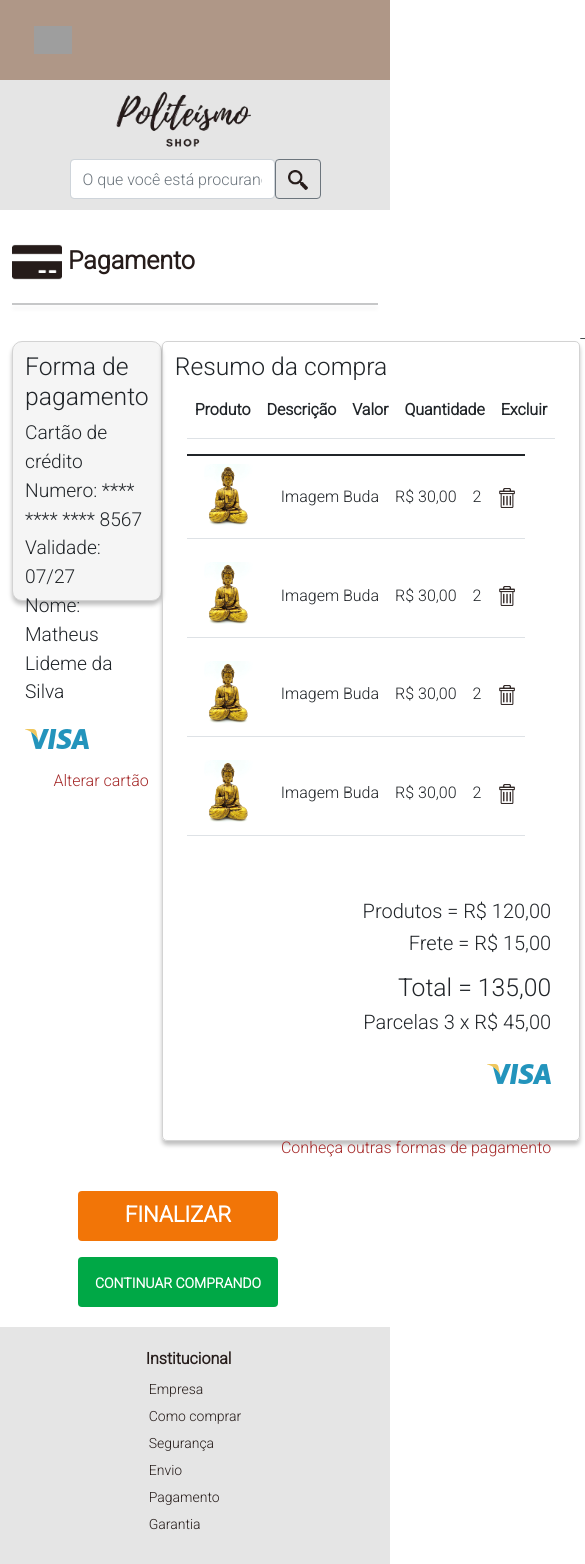
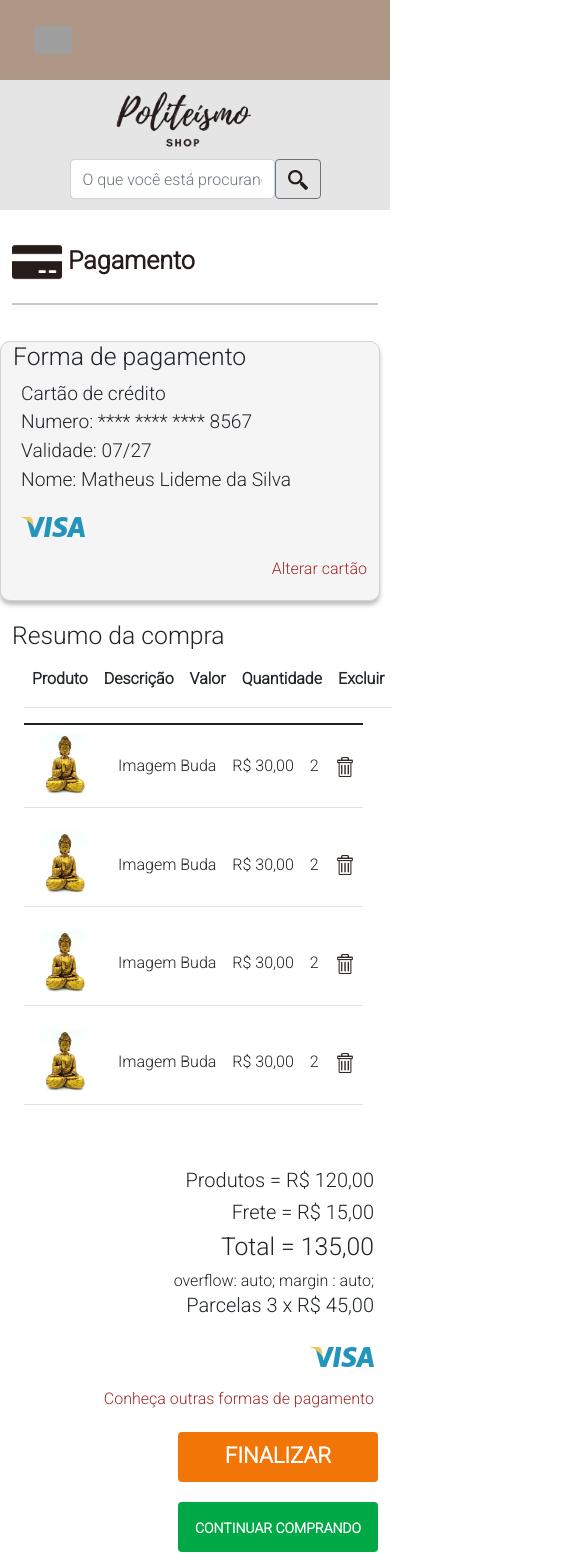
Before and after one commit to WilliamOldTree/projeto-rd, a React (Create React App) app in the folder base-pi-react/: page /pagamento in a window 390 px wide. Shown: the top 1564 px of the page, 585 px wide, since content can reach past the window. Built offline with nearby package versions, Linux system fonts and the light colour scheme; grey boxes are pictures that could not be loaded.

Commit message:
Tarefa responsividade das paginas fluxo de compra finalizado

```diff
--- a/base-pi-react/src/components/list_compra/ListCompra.css
+++ b/base-pi-react/src/components/list_compra/ListCompra.css
@@ -1,7 +1,10 @@
 @import url('https://fonts.googleapis.com/css2?family=Inter:wght@200&family=Roboto:wght@300&display=swap');
 
-.list_resumo_compra{
-    display: flex;
-    flex-direction: column;
-    justify-content: space-around;
+
+@media (max-width: 375px) {
+    .list_resumo_compra {
+
+        overflow: auto;
+        margin  : auto;
+    }
 }
--- a/base-pi-react/src/components/list_compra/ListCompra.js
+++ b/base-pi-react/src/components/list_compra/ListCompra.js
@@ -1,6 +1,6 @@
 import React from "react";
 import './ListCompra.css'
-import { Container, Row, Col } from "react-bootstrap";
+import { Container, Row, Col, Table } from "react-bootstrap";
 
 const ListCompra = (props) => {
 
@@ -8,7 +8,7 @@ const ListCompra = (props) => {
         <Container>
             <Row>
                 <Col className="list_resumo_compra">
-                    <table className="table">
+                    <Table>
                         <thead>
                             <tr>
                                 <th className="text-center pb-3">Produto</th>
@@ -21,7 +21,7 @@ const ListCompra = (props) => {
                         <tbody>
                             {props.children}
                         </tbody>
-                    </table>
+                    </Table>
                 </Col>
             </Row>
         </Container>
--- a/base-pi-react/src/pages/cart_address/Cart_address.css
+++ b/base-pi-react/src/pages/cart_address/Cart_address.css
@@ -1,4 +1,9 @@
 @import url('https://fonts.googleapis.com/css2?family=Inter:wght@200&family=Roboto:wght@300&display=swap');
+
+.cart_address_list{
+    display: flex;
+
+}
 
 .cart_list_itens{
     padding: 0px;
@@ -15,26 +20,22 @@
     text-decoration: none;
 }
 
-#cart_address_list{
-    display: flex;
-}
-
-#cart_address_actualAddress{
+.cart_address_actualAddress{
     width: 700px;
-    height: 320px;
+    height: 290px;
     border: 1px;
     border-style: solid;
     border-color: lightgrey;
     box-shadow: 0px 4px 4px rgba(0, 0, 0, 0.25);
     border-radius: 5px;
-    margin-top: 20px;
     background-color: whitesmoke;
-
+    margin-bottom: 50px;
+    padding-left: 10px;
 }
 
 
 
-#cart_address_actualAddress h2{
+.cart_address_actualAddress h2{
     margin-top: 10px;
 }
 
@@ -57,9 +58,7 @@
 
 }
 
-#cart_address_prazo h2{
-    margin-top: 10px;
-}
+
 
 .cart_address_alterar_add{
     text-align: end;
@@ -74,13 +73,13 @@
 
 }
 
-#cart_address_buttons{
+.cart_address_buttons{
     text-align: end;
     margin-bottom: 20px;
-    padding-right: 37px;
+    /* padding-right: 37px; */
 
 }
-#cart_address_total{
+.cart_address_total{
     display: flex;
     flex-direction: column;
     align-items: flex-end;
--- a/base-pi-react/src/pages/cart_address/Cart_address.js
+++ b/base-pi-react/src/pages/cart_address/Cart_address.js
@@ -8,26 +8,28 @@ import TrashIcon from '../../components/asserts/icons/lixeira.png'
 import BudaMedit from '../../components/asserts/images/cart-images/buda-meditando.png'
 import ListCompra from "../../components/list_compra/ListCompra";
 import ResumoCompra from "../../components/resumo_compra/ResumoCompra";
+import { Container, Row, Col } from 'react-bootstrap'
 
 function Cart_address() {
     return (
         <>
+            {/* BEGINNER ADDRESS*/}
+
             <Header />
-            {/* BEGINNER ADDRESS*/}
-            <section >
-
+            <Container>
+                <Row>
                     {/* BEGING ADDRESS-TITLE */}
-                <div className='container'>
+                    <Col>
                         <Title titleIcon={Frete} titleText="Entrega" />
-                </div>
+                    </Col>
                     {/* FINISH ADDRESS-TITLE */}
-
-
+                </Row>
 
                 {/* BEGING CONTEUDO */}
-                <div className='container' id='cart_address_list'>
+                <Row>
+                    <Col lg={5} className='cart_address_list'>
 
-                    <div className='container' id="cart_address_actualAddress">
+                        <div className='cart_address_actualAddress px-2'>
                             <h2>Endereço entrega</h2>
 
                             <ul className="cart_list_itens">
@@ -37,20 +39,19 @@ function Cart_address() {
                                 <li className="cart_list_itens">Bairro - A.E Carvalho</li>
                                 <li className="cart_list_itens">Cidade - São Paulo</li>
                                 <li className="cart_list_itens">Estado - SP</li>
-
                             </ul>
 
                             <div className="cart_address_alterar_add">
-                            <Link className="other_address" to="/area_cliente_endereco"><h6>Deseja alterar endereço ?</h6></Link>
+                                <Link className="other_address " to="/area_cliente_endereco"><h6>Deseja alterar endereço ?</h6></Link>
+                                <Link className="other_send_company" to="./entregas"><h6>Conheca outras forma de envio</h6></Link>
                             </div>
-
 
                         </div>
 
-                    <div className='container' id="cart_address_prazo">
-                        <h2>
-                            Resumo da compra
-                        </h2>
+                    </Col>
+
+                    <Col lg={7}>
+                       <h2>Resumo da compra</h2>
                             <div>
                                 <ListCompra>
                                     <ResumoCompra product_img={BudaMedit} descricao='Imagem Buda' valor='R$ 30,00' quantidade='2' trash_img={TrashIcon} />
@@ -60,31 +61,36 @@ function Cart_address() {
                                 </ListCompra>
 
 
-                            <div className='container mt-3 p-3  ' id='cart_address_total'>
-
+                                <div className='cart_address_total mt-3 p-3'>
                                     <h5>Produtos = R$ 120,00</h5>
                                     <h5>Frete = R$ 15,00</h5>
                                     <h2>Total = 135,00</h2>
-
-                                <Link className="other_send_company pt-3" to="./entregas"><h6>Conheca outras forma de envio</h6></Link>
-
-                            </div>
-
                                 </div>
                             </div>
 
+
+                    </Col>
+
                     {/* FINISH CONTEUDO  */}
 
+                </Row>
 
-                </div>
-                <div className='container' id="cart_address_buttons">
-                    <Link to="/pagamento" className="btn btn-default btnComprar" type="button">PAGAMENTO</Link>
-                    <p></p>
+                <Row>
+                    <Col className='cart_address_buttons'>
+                        <Link to="/pagamento" className="btn btn-default btnComprar " type="button">PAGAMENTO</Link>
+                    </Col>
+                </Row>
+
+                <Row>
+                    <Col className='cart_address_buttons'>
                         <Link to="/" className="btn btn-default btnContCompra" type="button">CONTINUAR COMPRANDO</Link>
-                </div>
+                    </Col>
+                </Row>
 
-            </section>
+            </Container >
+
             {/* END-ADDRESS */}
+
             <Footer />
         </>
 
--- a/base-pi-react/src/pages/cart_success/Cart_Success.css
+++ b/base-pi-react/src/pages/cart_success/Cart_Success.css
@@ -1,9 +1,9 @@
 @import url('https://fonts.googleapis.com/css2?family=Roboto:wght@300&display=swap');
 
-.container {
+/* .container {
     padding-left : 12px;
     padding-right: 12px;
-}
+} */
 
 .container-sucesso {
     display        : flex;
--- a/base-pi-react/src/pages/checkout_carrinho/Checkout_carrinho.css
+++ b/base-pi-react/src/pages/checkout_carrinho/Checkout_carrinho.css
@@ -1,69 +1,68 @@
 @import url('https://fonts.googleapis.com/css2?family=Inter:wght@200&family=Roboto:wght@300&display=swap');
 
 
-#dados_compra{
-    width: 900px;
 
-}
-.cart_list_itens{
-    padding: 0px;
-    margin: 0px;
-    list-style: none;
+.dados {
+    display        : flex;
+    justify-content: space-around;
 }
 
-#dados1_compra{
-    display: flex;
-    justify-content: space-between;
-    margin-left: 20px;
+.dados1_compra_card {
+    width           : 45%;
+    height          : 280px;
+    font-size       : larger;
+    border          : 1px;
+    border-style    : solid;
+    border-color    : lightgrey;
+    box-shadow      : 0px 4px 4px rgba(0, 0, 0, 0.25);
+    border-radius   : 5px;
+    margin-top      : 20px;
+    background-color: whitesmoke;
+    padding         : 20px;
+
+
+
 
 }
 
-.dados1_compra_card{
-    width: 450px;
-    height: 280px;
-    font-size: larger;
-    border: 1px;
-    border-style: solid;
-    border-color: lightgrey;
-    box-shadow: 0px 4px 4px rgba(0, 0, 0, 0.25);
-    border-radius: 5px;
-    margin-top: 20px;
+.dados1_compra_address {
+    width           : 45%;
+    height          : 280px;
+    border          : 1px;
+    border-style    : solid;
+    border-color    : lightgrey;
+    box-shadow      : 0px 4px 4px rgba(0, 0, 0, 0.25);
+    border-radius   : 5px;
+    margin-top      : 20px;
     background-color: whitesmoke;
-    padding: 20px;
-    margin-right: 5px;
+    padding         : 20px;
 }
 
-.dados1_compra_address{
-    width: 450px;
-    height: 280px;
-    padding: 20px;
-    border: 1px;
-    border-style: solid;
-    border-color: lightgrey;
-    box-shadow: 0px 4px 4px rgba(0, 0, 0, 0.25);
-    border-radius: 5px;
-    margin-top: 20px;
-    background-color: whitesmoke;
-    margin-left: 5px;
+.totalPedido {
+    text-align: right;
 }
 
-#dados2_resumo_compra{
-    width: 900px;
-    height: 710px;
-    border: 1px;
-    border-style: solid;
-    border-color: lightgrey;
-    box-shadow: 0px 4px 4px rgba(0, 0, 0, 0.25);
-    border-radius: 5px;
-    margin-top: 20px;
-    background-color: whitesmoke;
-    margin-bottom: 50px;
+.totalPedidoBtn {
+    display        : flex;
+    justify-content: right;
 }
 
-#checkout_button{
-    display: flex;
-    flex-direction: column;
-    align-items: flex-end;
-    padding-right: 200px;
-    margin-bottom: 20px;
+@media (max-width:500px) {
+
+    .dados {
+        display        : flex;
+        flex-direction : column;
+        justify-content: center;
+    }
+
+    .dados1_compra_card {
+        width      : 95%;
+        margin-left: 10px;
+    }
+
+    .dados1_compra_address {
+        width: 95%;
+        margin-left: 10px;
+    }
+
 }
--- a/base-pi-react/src/pages/checkout_carrinho/Checkout_carrinho.js
+++ b/base-pi-react/src/pages/checkout_carrinho/Checkout_carrinho.js
@@ -10,21 +10,21 @@ import TrashIcon from '../../components/asserts/icons/lixeira.png'
 import BudaMedit from '../../components/asserts/images/cart-images/buda-meditando.png'
 import ListCompra from "../../components/list_compra/ListCompra";
 import ResumoCompra from "../../components/resumo_compra/ResumoCompra";
+import { Container, Row, Col } from 'react-bootstrap'
+
 function Checkout_carrinho() {
     return (
         <>
             <Header />
-            {/* BEGING ADDRESS-TITLE */}
-            <div className='container'>
-                <Title titleIcon={Check} titleText="Resumo da Compra" />
-            </div>
-
-            <div className="container" id="dados_compra">
-
-                <div className='container' id="dados1_compra">
+            <Container>
 
 
-                    <div className="dados1_compra_card">
+                <Title titleIcon={Check} titleText="Resumo da Compra" />
+
+
+
+                <Row className="dados">
+                    <Col md={6} lg={6} className="dados1_compra_card">
                         <h2>Forma de pagamento</h2>
                         <ul className="cart_list_itens">
                             <li className="cart_list_itens">Cartão de crédito</li>
@@ -33,11 +33,10 @@ function Checkout_carrinho() {
                             <li className="cart_list_itens">Nome: Matheus Lideme da Silva</li>
                             <li className="cart_list_itens"><img className="pagamento_cartao" src={Visa} alt="Visa" /></li>
                         </ul>
-                    </div>
+                    </Col>
 
-                    <div className="dados1_compra_address">
+                    <Col md={6} lg={6} className="dados1_compra_address">
                             <h2>Endereço entrega</h2>
-
                             <ul className="cart_list_itens">
                                 <li className="cart_list_itens">Cep - 03694-900</li>
                                 <li className="cart_list_itens">Logradouro - Avenida Aguia de Haia, 2970</li>
@@ -45,46 +44,47 @@ function Checkout_carrinho() {
                                 <li className="cart_list_itens">Bairro - A.E Carvalho</li>
                                 <li className="cart_list_itens">Cidade - São Paulo</li>
                                 <li className="cart_list_itens">Estado - SP</li>
+                            </ul>
+                    </Col>
+                </Row>
 
-                        </ul>
 
-                    </div>
-
-                </div>
-
-                <div className='container' id='dados2_resumo_compra'>
-                    <h2>
-                        Resumo da compra
-                    </h2>
-                    <div>
+                <Row>
+                    <Col>
+                        <h2 className="mt-5">Resumo da compra</h2>
                         <ListCompra>
                             <ResumoCompra product_img={BudaMedit} descricao='Imagem Buda' valor='R$ 30,00' quantidade='2' trash_img={TrashIcon} />
                             <ResumoCompra product_img={BudaMedit} descricao='Imagem Buda' valor='R$ 30,00' quantidade='2' trash_img={TrashIcon} />
                             <ResumoCompra product_img={BudaMedit} descricao='Imagem Buda' valor='R$ 30,00' quantidade='2' trash_img={TrashIcon} />
                             <ResumoCompra product_img={BudaMedit} descricao='Imagem Buda' valor='R$ 30,00' quantidade='2' trash_img={TrashIcon} />
                         </ListCompra>
-                        <div className='container mt-3 p-3' id='pay_total'>
+                    </Col>
+                </Row>
 
+                <Row>
+                    <Col className="totalPedido mb-5">
                         <h4>Produtos = R$ 120,00</h4>
                         <h4>Frete = R$ 15,00</h4>
                         <h2>Total = 135,00</h2>
                         <h5>Parcelas 3 x R$ 45,00</h5><img src={Visa} alt="" />
+                    </Col>
+                </Row>
 
 
-                        </div>
 
-                    </div>
-                </div>
+                <Row>
+                    <Col className="totalPedidoBtn">
+                        <Link to="/cart_success" className="btn btn-default btnComprar mb-3" type="button">CONFIRMAR</Link>
+                    </Col>
+                </Row>
 
+                <Row >
+                    <Col className="totalPedidoBtn">
+                        <Link to="/" className="btn btn-default btnContCompra mb-5" type="button">CONTINUAR COMPRANDO</Link>
+                    </Col>
+                </Row>
 
-            </div>
-            {/* FINISH ADDRESS-TITLE */}
-
-            <div className='container' id="checkout_button">
-                <Link to="/cart_success" className="btn btn-default btnComprar" type="button">CONFIRMAR</Link>
-                <p></p>
-                <Link to="/" className="btn btn-default btnContCompra" type="button">CONTINUAR COMPRANDO</Link>
-            </div>
+            </Container>
 
             <Footer />
         </>
--- a/base-pi-react/src/pages/pagamento/Pagamento.css
+++ b/base-pi-react/src/pages/pagamento/Pagamento.css
@@ -1,4 +1,7 @@
 @import url('https://fonts.googleapis.com/css2?family=Inter:wght@200&family=Roboto:wght@300&display=swap');
+
+
+
 
 .cart_list_itens{
     padding: 0px;
@@ -7,16 +10,8 @@
 }
 
 
-#pay{
-    display: flex;
-}
-
-.change_card{
-    text-decoration: none;
-}
-
-#pay_actualPay{
-    width: 400px;
+.pay{
+    width: 380px;
     height: 260px;
     border: 1px;
     border-style: solid;
@@ -25,8 +20,13 @@
     border-radius: 10px;
     margin-top: 20px;
     background-color: whitesmoke;
+}
 
+.change_card{
+    text-decoration: none;
 }
+
+
 
 #pay_actualPay h2{
     margin-top: 10px;
@@ -34,6 +34,7 @@
 
 .card_profile {
     font-size: larger;
+
 
 }
 .pay_alterarPay h6{
@@ -43,21 +44,15 @@
     text-align: end;
 }
 
-#pay_resumo{
-    width: 500px;
-    height: 800px;
-    border: 1px;
-    border-style: solid;
-    border-color: lightgrey;
-    box-shadow: 0px 4px 4px rgba(0, 0, 0, 0.25);
-    border-radius: 5px;
-    margin-top: 20px;
-    margin-bottom: 50px;
+.pay_resumo{
+    padding-top: 20px;
+    margin-left: auto;
+    padding-right: 0px;
+
+
 }
 
-#pay_resumo h2{
-    margin-top: 10px;
-}
+
 
 #pay_total{
     display: flex;
@@ -74,5 +69,5 @@
 #pay_buttons{
     text-align: end;
     margin-bottom: 20px;
-    padding-right: 112px;
+
 }
--- a/base-pi-react/src/pages/pagamento/Pagamento.js
+++ b/base-pi-react/src/pages/pagamento/Pagamento.js
@@ -9,30 +9,27 @@ import TrashIcon from '../../components/asserts/icons/lixeira.png'
 import BudaMedit from '../../components/asserts/images/cart-images/buda-meditando.png'
 import ListCompra from "../../components/list_compra/ListCompra";
 import ResumoCompra from "../../components/resumo_compra/ResumoCompra";
-
+import { Container, Row, Col } from 'react-bootstrap';
 
 function Pagamento() {
     return (
         <>
+            {/* BEGINNER ADDRESS*/}
             <Header />
-            {/* BEGINNER ADDRESS*/}
-            <section >
 
+            <Container>
+                <Row>
                     {/* BEGING ADDRESS-TITLE */}
-                <div className='container'>
+                    <Col>
                         <Title titleIcon={Vallet} titleText="Pagamento" />
-                </div>
+                    </Col>
                     {/* FINISH ADDRESS-TITLE */}
+                </Row>
 
-
-
-                {/* BEGING CONTEUDO */}
-                <div className='container' id='pay'>
-
-                    <div className='container' id="pay_actualPay">
+                <Row>
+                    <Col className='pay' lg={4}>
                         <h2>Forma de pagamento</h2>
-
-                        <div className="card_profile">
+                        <div className="card_profile px-2">
                             <ul className="cart_list_itens">
                                 <li className="cart_list_itens">Cartão de crédito</li>
                                 <li className="cart_list_itens">Numero:  **** **** **** 8567</li>
@@ -44,17 +41,10 @@ function Pagamento() {
                         <div className="pay_alterarPay">
                             <Link className="change_card" to="/area_cliente_cartoes"><h6>Alterar cartão</h6></Link>
                         </div>
+                    </Col>
 
-                    </div>
-
-
-
-
-
-                    <div className='container' id='pay_resumo'>
-                        <h2>
-                            Resumo da compra
-                        </h2>
+                    <Col lg={8} className='pay_resumo'>
+                        <h2>Resumo da compra</h2>
                         <div>
                             <ListCompra>
                                 <ResumoCompra product_img={BudaMedit} descricao='Imagem Buda' valor='R$ 30,00' quantidade='2' trash_img={TrashIcon} />
@@ -62,31 +52,35 @@ function Pagamento() {
                                 <ResumoCompra product_img={BudaMedit} descricao='Imagem Buda' valor='R$ 30,00' quantidade='2' trash_img={TrashIcon} />
                                 <ResumoCompra product_img={BudaMedit} descricao='Imagem Buda' valor='R$ 30,00' quantidade='2' trash_img={TrashIcon} />
                             </ListCompra>
-                            <div className='container mt-3 p-3' id='pay_total'>
+                        </div>
+                    </Col>
+                </Row>
 
+                <Row>
+                    <Col className='container mt-3 p-3' id='pay_total'>
                         <h5>Produtos = R$ 120,00</h5>
                         <h5>Frete = R$ 15,00</h5>
-                                <h2>Total = 135,00</h2>
+                        <h2>Total = 135,00</h2>  overflow: auto;
+        margin  : auto;
                         <h5>Parcelas 3 x R$ 45,00</h5><img src={Visa} alt="" />
-                                <p></p>
-                                <p></p>
                         <Link className="change_card" to="./entregas"><h6>Conheça outras formas de pagamento</h6></Link>
-                            </div>
-                        </div>
-                    </div>
+                    </Col>
+                </Row>
 
-                    {/* FINISH CONTEUDO  */}_c
+                <Row>
+                    <Col id="pay_buttons">
+                        <Link to="/checkout_carrinho" className="btn btn-default btnComprar" type="button">FINALIZAR</Link>
+                    </Col>
+                </Row>
 
+                <Row>
+                    <Col id="pay_buttons">
+                        <Link to="/" className="btn btn-default btnContCompra" type="button">CONTINUAR COMPRANDO</Link>
+                    </Col>
+                </Row>
 
-                </div>
-                <div className='container' id="pay_buttons">
-                    <Link to="/checkout_carrinho" className="btn btn-default btnComprar" type="button">FINALIZAR</Link>
-                    <p></p>
-                    <Link to="/" className="btn btn-default btnContCompra" type="button">CONTINUAR COMPRANDO</Link>
-                </div>
+            </Container>
 
-            </section>
-            {/* END-ADDRESS */}
             <Footer />
         </>
 
```
Also changed, not shown: base-pi-react/src/pages/cart/Cart.css (+2 -9 lines). Lines whose indentation alone changed are shown as unchanged.
